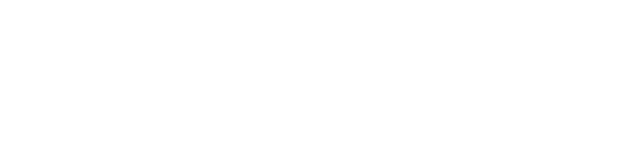
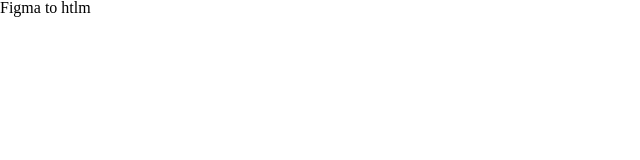
Before and after one commit to MINGGMCU/Project-1, a plain HTML site: page index.html in a window 1280 px wide. Shown: the top 160 px of the page, without its empty margins (0-640 px from the left). Drawn offline with Linux system fonts and the light colour scheme.

Commit message:
p2 Tạo Base dự án

```diff
--- a/assets/css/style.css
+++ b/assets/css/style.css
@@ -0,0 +1,13 @@
+* {
+  box-sizing: border-box;
+}
+
+html {
+  font-size: 62.5%;
+}
+
+/* Khôi phục cỡ chữ mặc định theo rem */
+
+body {
+  font-size: 1.6rem;
+}
--- a/index.html
+++ b/index.html
@@ -20,7 +20,7 @@
   <body style="height: 10000px;">
     <!-- header -->
      <header>
-
+      <h1>Figma to htlm</h1>
      </header>
   </body>
 </html>
```
